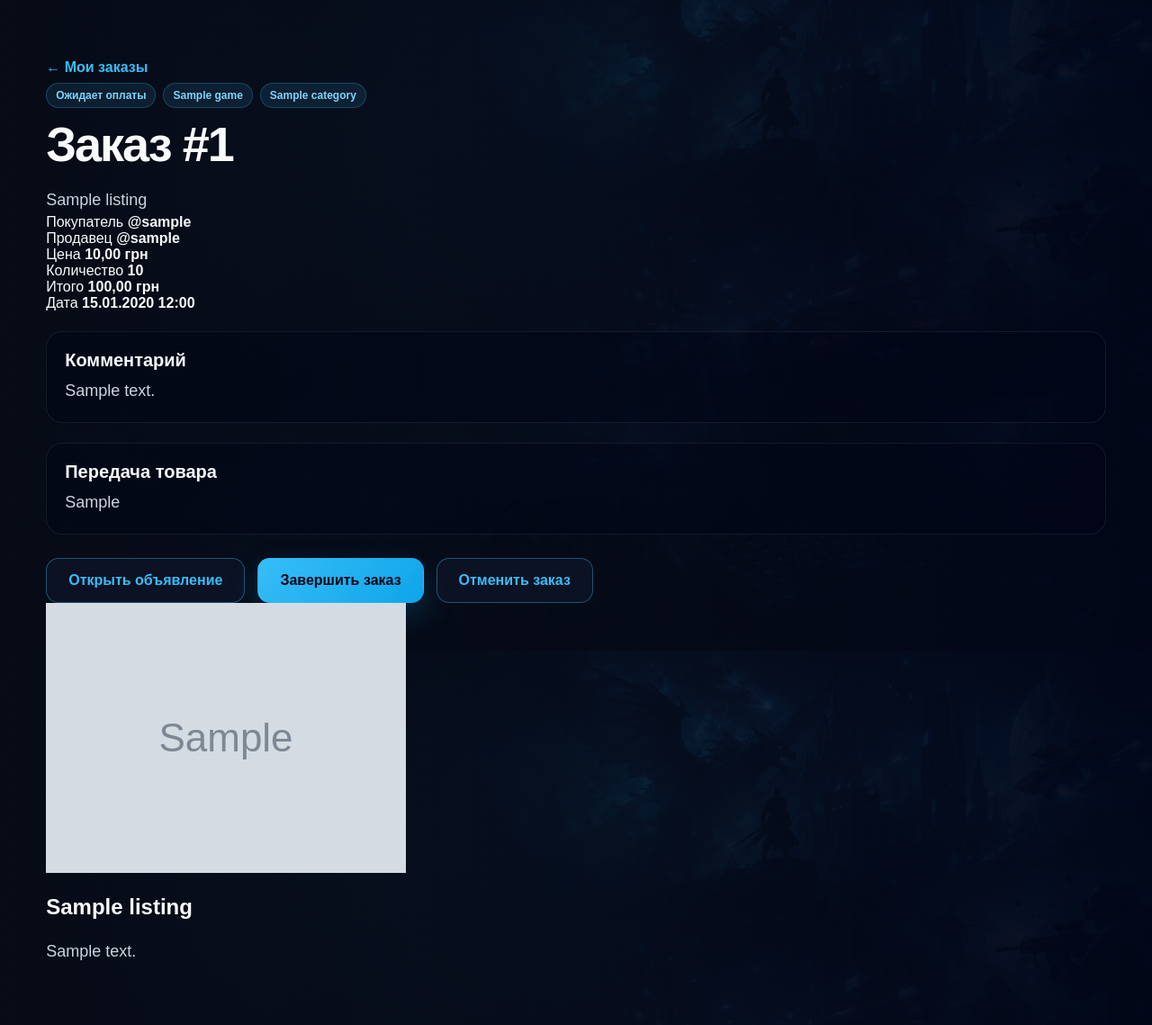
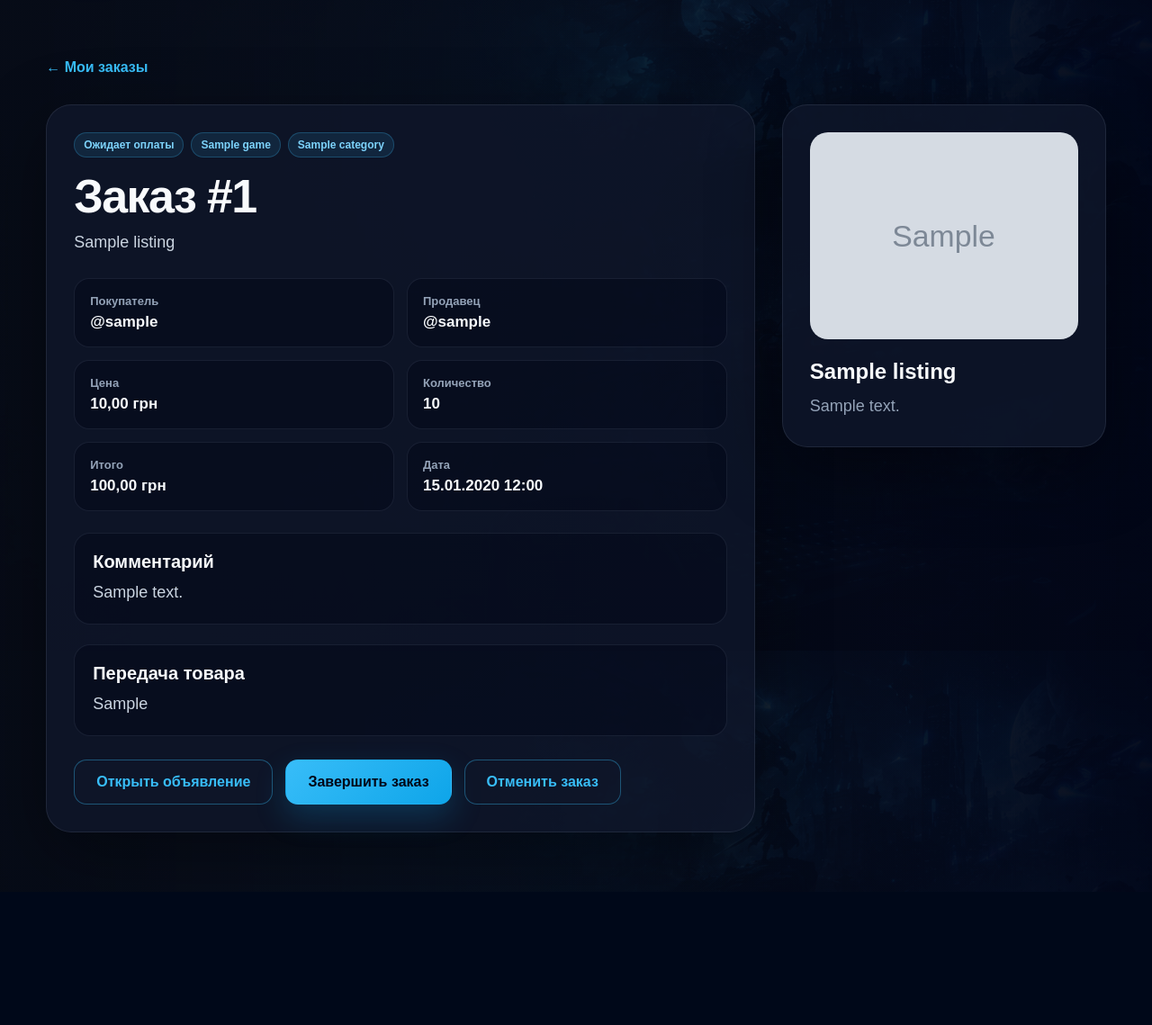
Before and after one commit to yad3rii/Sapphire, a Django app: page /orders/1/ in a window 1280 px wide. Shown: the part 77-1216 px from the top of the page at 90% size. After the commit the page ends 1056 px from the top, so only its background shows below. Run offline with Django 5.2, Linux system fonts and the light colour scheme; a user stored in the database is signed in; tables that the repository leaves empty hold one stand-in row (values such as "Sample post"); grey boxes marked "Sample" are stand-in pictures.

Commit message:
[models] обновил ограничения полей и сделал стили для Orders 31.05

```diff
--- a/apps/games/models.py
+++ b/apps/games/models.py
@@ -2,8 +2,8 @@ from django.db import models
 
 
 class Game(models.Model):
-    title = models.CharField(max_length=100)
-    slug = models.SlugField(max_length=120, unique=True)
+    title = models.CharField(max_length=40)
+    slug = models.SlugField(max_length=40, unique=True)
     description = models.TextField(blank=True)
     image = models.ImageField(
         upload_to="games/",
@@ -26,8 +26,8 @@ class Category(models.Model):
         on_delete=models.CASCADE,
         related_name="categories"
     )
-    title = models.CharField(max_length=100)
-    slug = models.SlugField(max_length=120)
+    title = models.CharField(max_length=40)
+    slug = models.SlugField(max_length=40)
     description = models.TextField(blank=True)
 
     class Meta:
--- a/apps/listings/models.py
+++ b/apps/listings/models.py
@@ -32,8 +32,8 @@ class Listing(models.Model):
         blank=True,
         null=True
     )
-    title = models.CharField(max_length=160)
-    slug = models.SlugField(max_length=180, unique=True)
+    title = models.CharField(max_length=60)
+    slug = models.SlugField(max_length=60, unique=True)
     description = models.TextField()
     price = models.DecimalField(max_digits=10, decimal_places=2)
     quantity = models.PositiveIntegerField(default=1)
--- a/static/css/main.css
+++ b/static/css/main.css
@@ -935,3 +935,162 @@ select {
         flex-direction: column;
     }
 }
+.order-list {
+    display: flex;
+    flex-direction: column;
+    gap: 16px;
+}
+
+.order-card {
+    display: flex;
+    align-items: center;
+    justify-content: space-between;
+    gap: 24px;
+    padding: 22px;
+    border-radius: 22px;
+    background: rgba(15, 23, 42, 0.82);
+    border: 1px solid rgba(148, 163, 184, 0.14);
+    box-shadow: 0 18px 50px rgba(0, 0, 0, 0.22);
+    transition: 0.18s ease;
+}
+
+.order-card:hover {
+    transform: translateY(-3px);
+    border-color: rgba(56, 189, 248, 0.42);
+}
+
+.order-card h2 {
+    margin: 0 0 8px;
+    font-size: 24px;
+    font-weight: 900;
+}
+
+.order-card p {
+    margin: 0;
+    color: var(--text-muted);
+}
+
+.order-card-info {
+    display: flex;
+    flex-direction: column;
+    align-items: flex-end;
+    gap: 8px;
+}
+
+.order-card-info strong {
+    color: var(--accent);
+    font-size: 22px;
+    font-weight: 900;
+}
+
+.order-card-info span {
+    padding: 7px 11px;
+    border-radius: 999px;
+    background: rgba(56, 189, 248, 0.12);
+    border: 1px solid rgba(56, 189, 248, 0.3);
+    color: #7dd3fc;
+    font-size: 13px;
+    font-weight: 900;
+}
+
+.order-detail {
+    display: grid;
+    grid-template-columns: 1fr 360px;
+    gap: 30px;
+    align-items: start;
+    margin-top: 24px;
+}
+
+.order-main,
+.order-side {
+    padding: 30px;
+    border-radius: 28px;
+    background: rgba(15, 23, 42, 0.82);
+    border: 1px solid rgba(148, 163, 184, 0.14);
+    box-shadow: var(--shadow);
+}
+
+.order-main h1 {
+    margin: 16px 0 8px;
+    font-size: clamp(34px, 5vw, 52px);
+    line-height: 1.05;
+    font-weight: 900;
+    letter-spacing: -1.6px;
+}
+
+.order-subtitle {
+    margin: 0 0 24px;
+    color: var(--text-soft);
+    font-size: 18px;
+    line-height: 1.6;
+}
+
+.order-info-grid {
+    display: grid;
+    grid-template-columns: repeat(2, minmax(0, 1fr));
+    gap: 14px;
+    margin: 24px 0;
+}
+
+.order-info-grid div {
+    padding: 17px;
+    border-radius: 17px;
+    background: rgba(2, 6, 23, 0.45);
+    border: 1px solid rgba(148, 163, 184, 0.12);
+}
+
+.order-info-grid span {
+    display: block;
+    margin-bottom: 6px;
+    color: var(--text-muted);
+    font-size: 13px;
+    font-weight: 800;
+}
+
+.order-info-grid strong {
+    color: var(--text-main);
+    font-size: 17px;
+    font-weight: 900;
+}
+
+.order-side img,
+.order-side .listing-big-placeholder {
+    width: 100%;
+    min-height: 230px;
+    border-radius: 20px;
+    object-fit: cover;
+    margin-bottom: 18px;
+}
+
+.order-side h2 {
+    margin: 0 0 10px;
+    font-size: 24px;
+    font-weight: 900;
+}
+
+.order-side p {
+    margin: 0;
+    color: var(--text-muted);
+    line-height: 1.6;
+}
+
+@media (max-width: 900px) {
+    .order-detail {
+        grid-template-columns: 1fr;
+    }
+}
+
+@media (max-width: 620px) {
+    .order-card {
+        align-items: flex-start;
+        flex-direction: column;
+    }
+
+    .order-card-info {
+        align-items: flex-start;
+    }
+
+    .order-info-grid {
+        grid-template-columns: 1fr;
+    }
+}
```
Also changed, not shown: apps/games/migrations/0002_alter_category_slug_alter_category_title_and_more.py (added), apps/listings/migrations/0002_alter_listing_slug_alter_listing_title.py (added).
